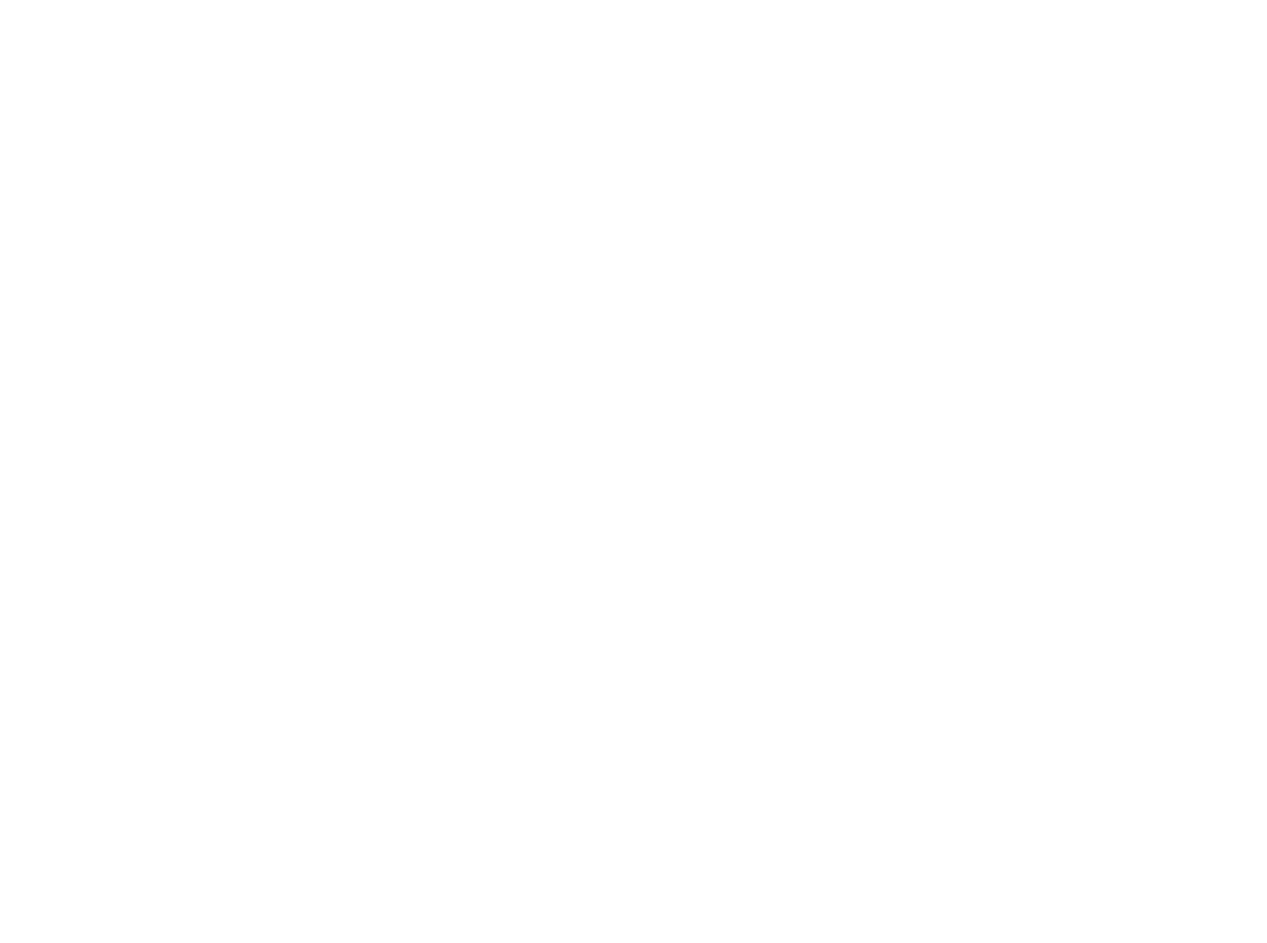
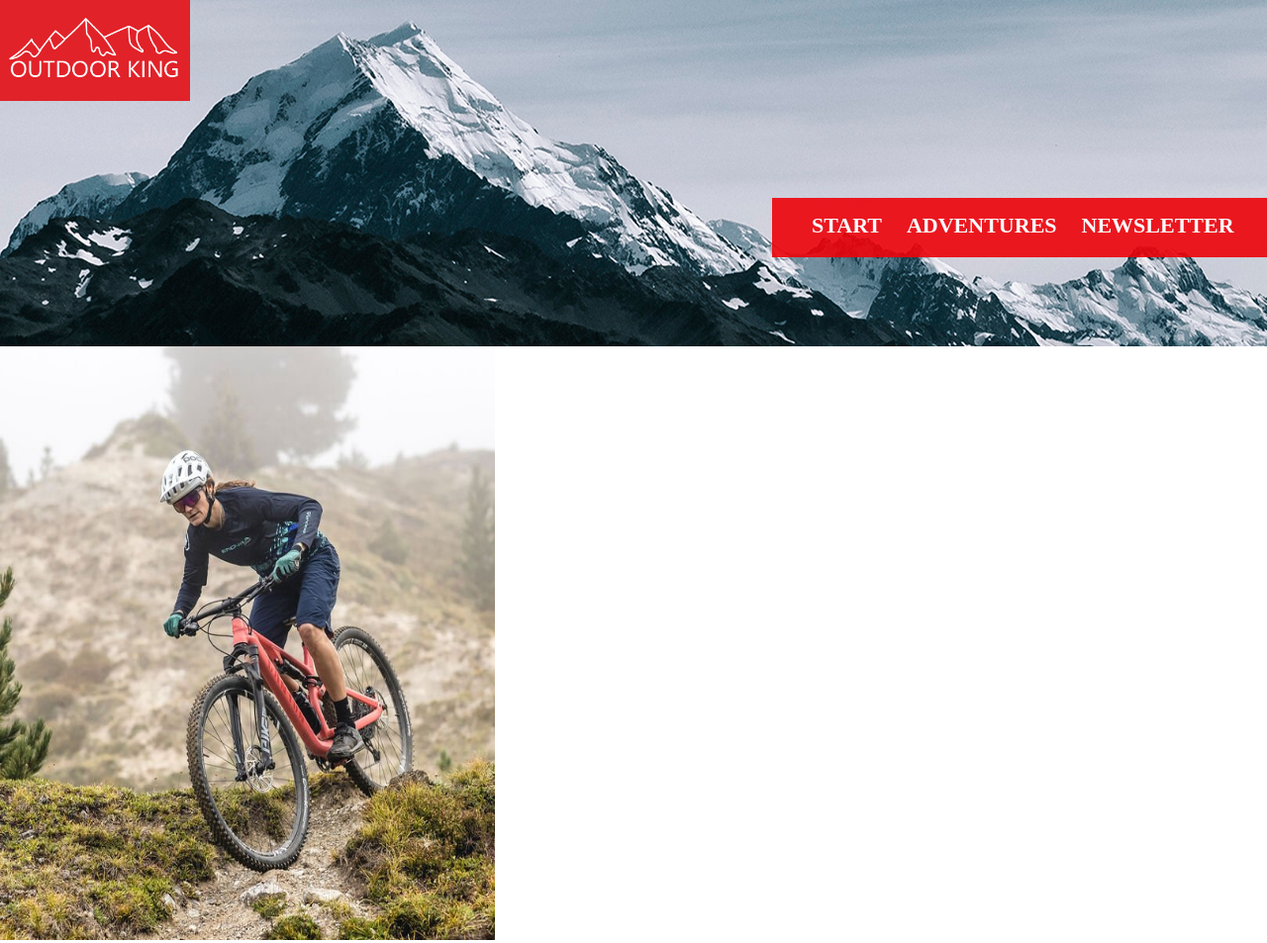
Before and after one commit to lundin19/Produktionsmilj-, a plain HTML site: page Biking.html in a window 1280 px wide. Shown: the whole page at 99% size. Before the commit the page ends 800 px from the top, so only its background shows below. Drawn offline with Linux system fonts and the light colour scheme.

Commit message:
Produktionsmilj-

```diff
--- a/Biking.html
+++ b/Biking.html
@@ -3,9 +3,31 @@
 <head>
     <meta charset="UTF-8">
     <meta name="viewport" content="width=device-width, initial-scale=1.0">
+    <link rel="stylesheet" href="/Website/css/main.css">
+    <link rel="stylesheet" href="/Website/css/offers.css">
     <title>Document</title>
+
 </head>
 <body>
+    <div class="header">
+
+        <img src="/Website/img/Ikke-angivet-3.png">
+
+    <ul id="menu">
+        <li><a href="#">START</a></li>
+        <li><a href="#">ADVENTURES</a></li>
+        <li><a href="#">NEWSLETTER</a></li>
+    </ul>
+    </div>
+
+    <img src="Website/img/mountain-bike.jpg" alt="Mountain-bike" width="500" height="600">
+
+
+
+
+
+
+
     <footer>
 
     </footer>
```
Also changed, not shown: Website/css/offers.css (line endings or trailing spaces).
